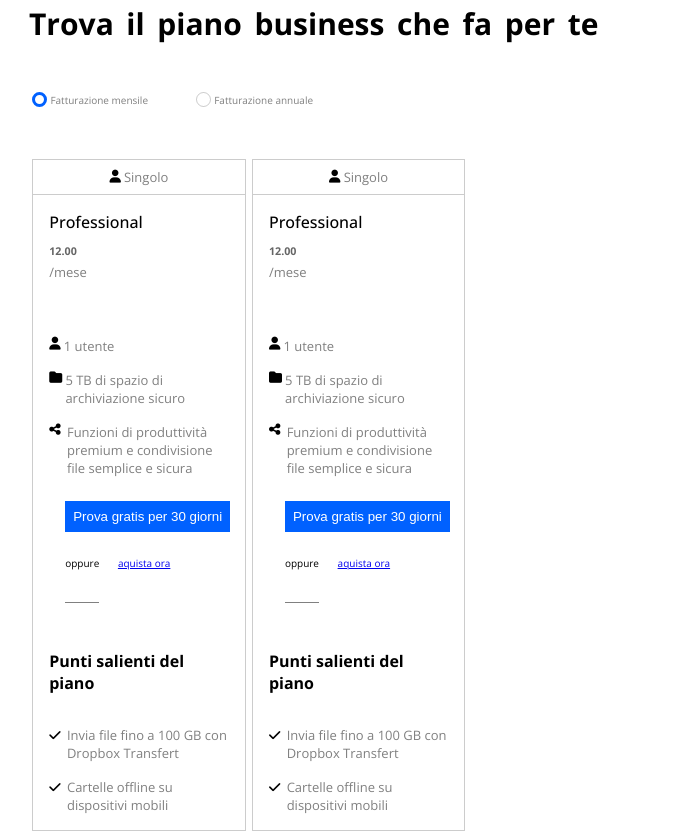
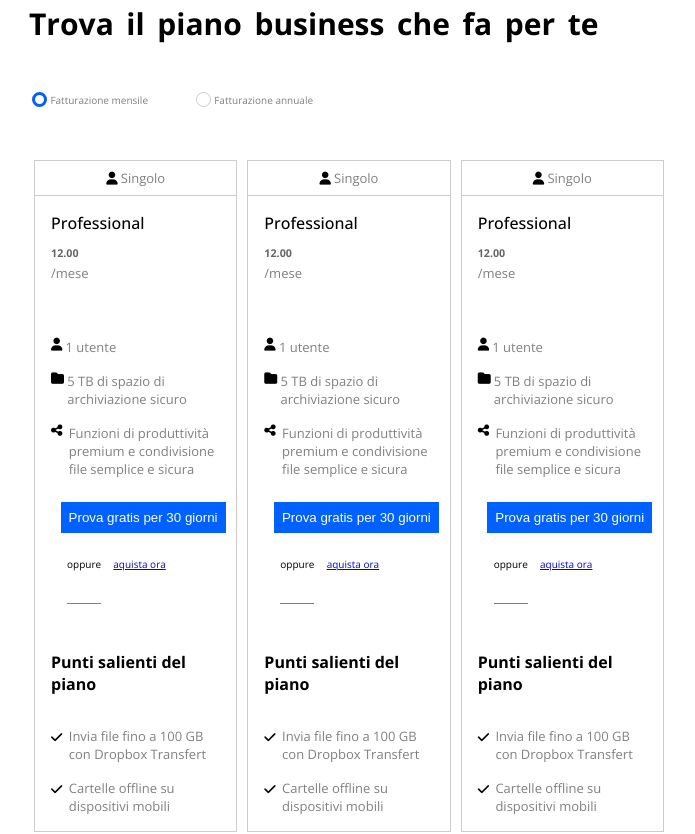
Before and after one commit to sensi-federico/htmlcss-dropbox, a plain HTML site: page index.html in a window 1280 px wide. Shown: the part 746-1580 px from the top of the page, without its empty margins (291-986 px from the left). Drawn offline with nearby package versions, Linux system fonts and the light colour scheme.

Commit message:
card commit

```diff
--- a/assets/css/style.css
+++ b/assets/css/style.css
@@ -64,9 +64,9 @@
     padding: 6rem 0;
 }
 
-.m-5 {
+/* .m-5 {
     margin: 0.2rem;
-}
+} */
 
 .row {
     display: flex;
@@ -225,6 +225,8 @@ h2 {
     border-left: 1px solid rgba(0, 0, 0, 0.2);
     border-right: 1px solid rgba(0, 0, 0, 0.2);
     padding: 0.5rem;
+    margin: 5px;
+    margin-bottom: 0;
 }
 
 .fa-user {
@@ -240,6 +242,8 @@ h2 {
 .card {
     border: 1px solid rgba(0, 0, 0, 0.2);
     padding: 1rem;
+    margin: 5px;
+    margin-top: 0;
 }
 
 .card h3 {
@@ -273,7 +277,7 @@ h2 {
 }
 
 .card a {
-    padding-left: 1rem;
+    padding-left: 0.6rem;
 }
 
 .d_try {
```
